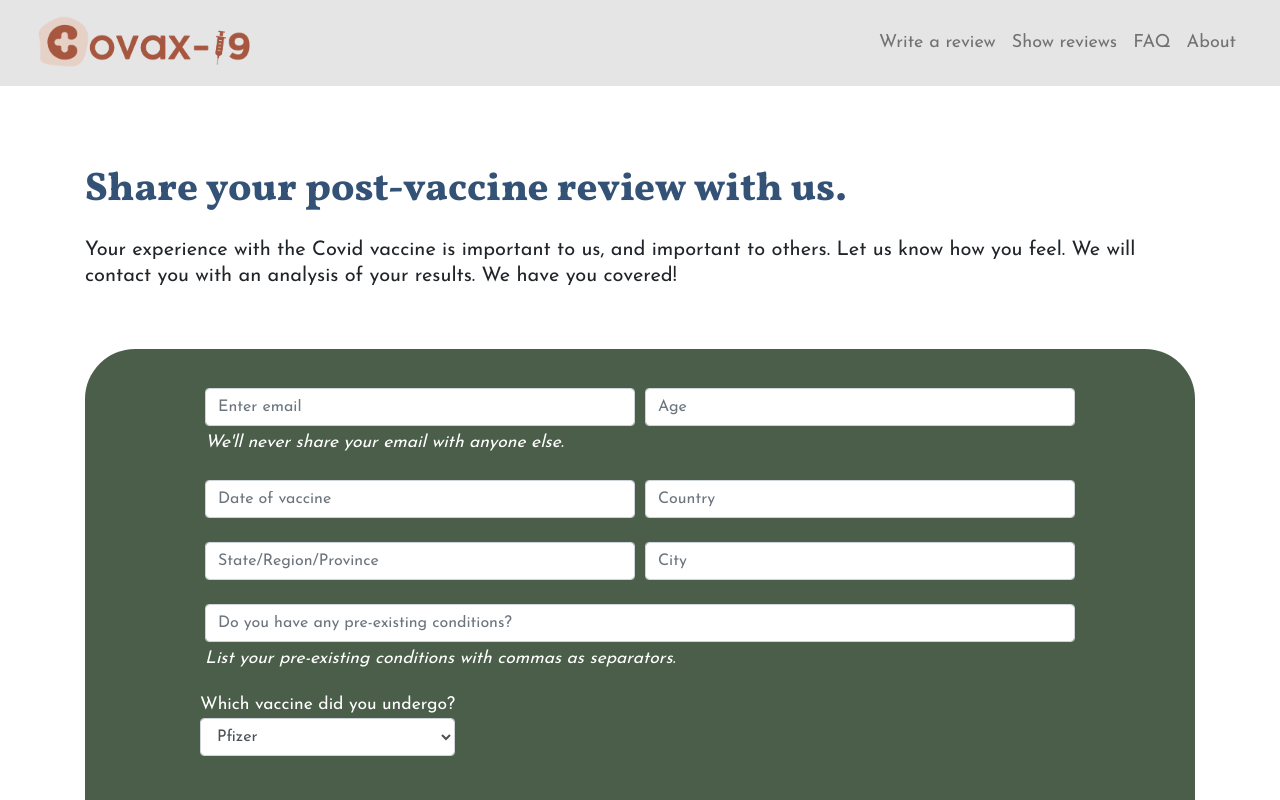
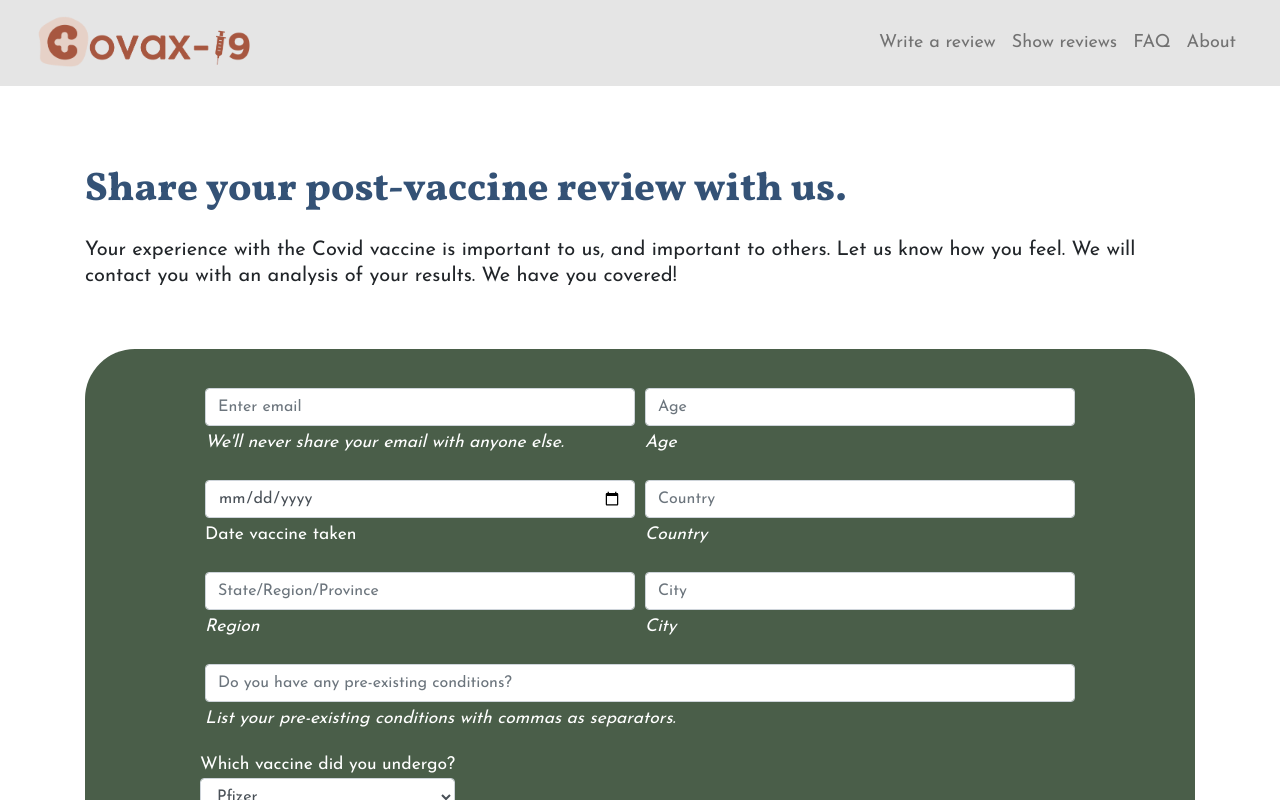
Before and after one commit to alanngo/covax19, a React (Create React App) app: page /writeReview in a window 1280 px wide. Shown: the top 800 px of the page. Built offline with nearby package versions, Linux system fonts and the light colour scheme.

Commit message:
bullettproofing

```diff
--- a/src/pages/reviewForm/WriteReview.jsx
+++ b/src/pages/reviewForm/WriteReview.jsx
@@ -4,19 +4,29 @@ import "./writereview.css";
 import PageContainer from "../../components/layout/PageContainer";
 import axios from "axios";
 
-const WriteReview = () => {
-  const [review, setReview] = useState({ company: "Pfizer" });
-  const handleSubmit = (e) => {
+const WriteReview = () =>
+{
+  const [review, setReview] = useState({ company: "Pfizer" , "date":new Date().toISOString().substring(0, 10)});
+  const handleSubmit = (e) =>
+  {
     e.preventDefault();
-
-    const url = "https://covax19.herokuapp.com/";
-    axios.post(url, review).then((res) => {
+    console.log(review)
+    if (inFuture(new Date(review.date))) alert("choose a date that is not in the future")
+    else
+    {
+      const url = "https://covax19.herokuapp.com/";
+      axios.post(url, review).then((res) => {
       const result = res.data;
       if (result.hasOwnProperty("err")) alert(result.err);
       else alert("Successfully added review");
       console.log(result);
     });
+    }
+
   };
+
+  const inFuture = (date) => date.setHours(0,0,0,0) > new Date().setHours(0,0,0,0)
+
   const changeValue = (key, value) =>
     setReview({ ...review, [`${key}`]: value });
 
@@ -44,20 +54,25 @@ const WriteReview = () => {
 
           <Col>
             <Form.Control
-              type="text"
+              type="number"
               placeholder="Age"
-              onChange={(e) => changeValue("age", e.target.value)}
+              min={0}
+              onChange={(e) => changeValue("age", e.target.value) }
             />
+            <Form.Text className="text-white list">
+              Age
+            </Form.Text>
           </Col>
         </Form.Row>
 
         <Form.Row className="mt-4">
           <Col>
             <Form.Control
-              type="text"
+              type="date"
               placeholder="Date of vaccine"
               onChange={(e) => changeValue("date", e.target.value)}
             />
+            <Form.Text>Date vaccine taken</Form.Text>
           </Col>
 
           <Col>
@@ -66,6 +81,9 @@ const WriteReview = () => {
               placeholder="Country"
               onChange={(e) => changeValue("country", e.target.value)}
             />
+            <Form.Text className="text-white list">
+              Country
+            </Form.Text>
           </Col>
         </Form.Row>
 
@@ -76,6 +94,9 @@ const WriteReview = () => {
               placeholder="State/Region/Province"
               onChange={(e) => changeValue("region", e.target.value)}
             />
+            <Form.Text className="text-white list">
+              Region
+            </Form.Text>
           </Col>
 
           <Col>
@@ -84,6 +105,9 @@ const WriteReview = () => {
               placeholder="City"
               onChange={(e) => changeValue("city", e.target.value)}
             />
+              <Form.Text className="text-white list">
+              City
+            </Form.Text>
           </Col>
         </Form.Row>
 
--- a/src/pages/reviews/ShowReviews.jsx
+++ b/src/pages/reviews/ShowReviews.jsx
@@ -1,6 +1,6 @@
 import axios from "axios";
 import { Fragment, useEffect, useState } from "react";
-import { Container, Row, Col } from "react-bootstrap";
+import { Container, Row, Col, Spinner } from "react-bootstrap";
 import "./showreviews.css";
 import Covexlogo from "../../assets/covex_logo.png";
 import PageContainer from "../../components/layout/PageContainer";
@@ -16,18 +16,25 @@ const ShowReviews = () => {
   }, []);
 
   return (
+
     <PageContainer>
       <h1>Read how other people are feeling.</h1>
       <p>
         Headache? Sore body? You may be feeling anxious about your post-vaccine
         symptoms, but you are not alone!
       </p>
-      {patients &&
-        patients.map((patient) => (
+      {(patients.length<=0?<Spinner animation="border" variant="secondary"/>:
+      patients &&patients.map((patient) => (
           <Fragment key={patient._id}>
             <ReviewFormCard data={patient} />
           </Fragment>
-        ))}
+        )))}
+      {/* {
+      patients &&patients.map((patient) => (
+          <Fragment key={patient._id}>
+            <ReviewFormCard data={patient} />
+          </Fragment>
+        ))} */}
     </PageContainer>
   );
 };
@@ -49,6 +56,7 @@ const ReviewFormCard = ({ data }) => (
           <li>{data.age} years old</li>
           <li>Preexisting Conditions: {(data.conditions? data.conditions.map(e =><Fragment key={e}>{e+" "}</Fragment>):"")}</li>
           <li>Symptoms: {(data.reactions? data.reactions.map(e =><Fragment key={e}>{e+" "}</Fragment>):"")}</li>
+          <li>ICU: {data.icu}</li>
         </ul>
       </Col>
 
```
